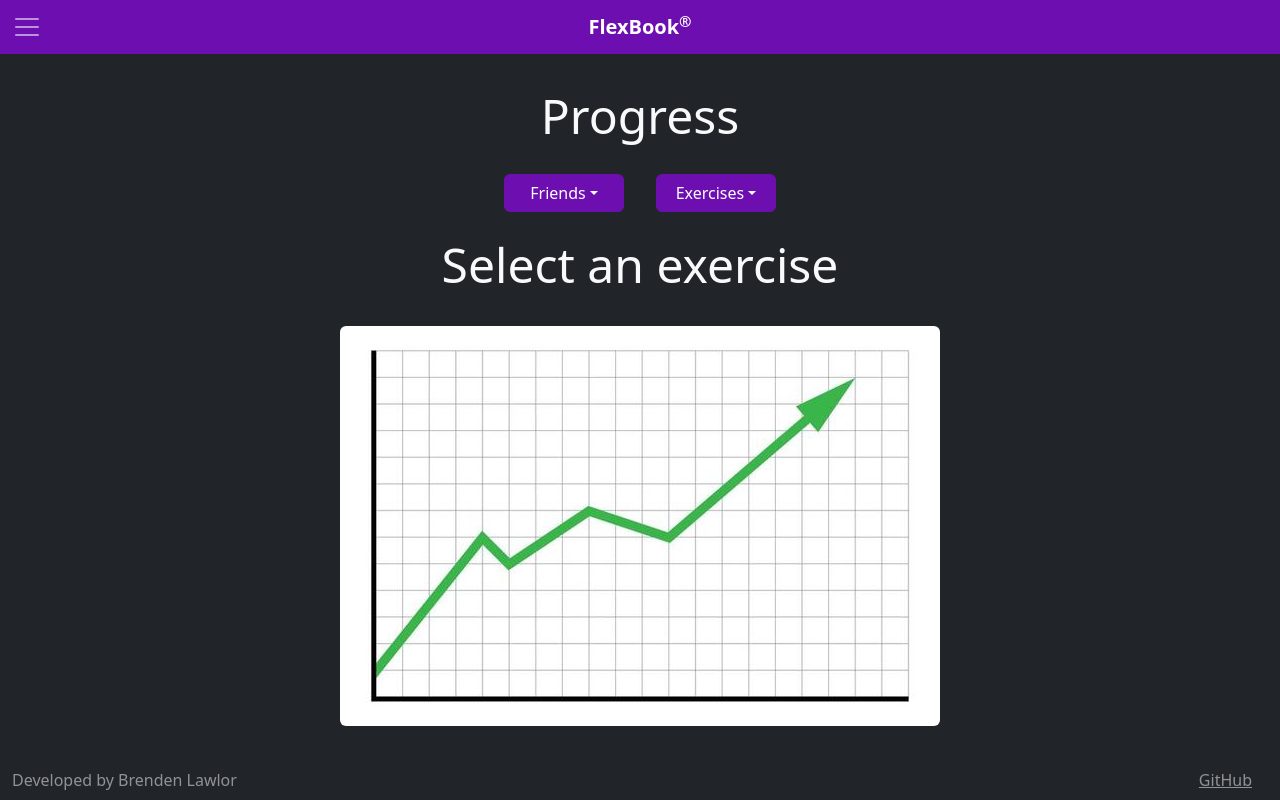
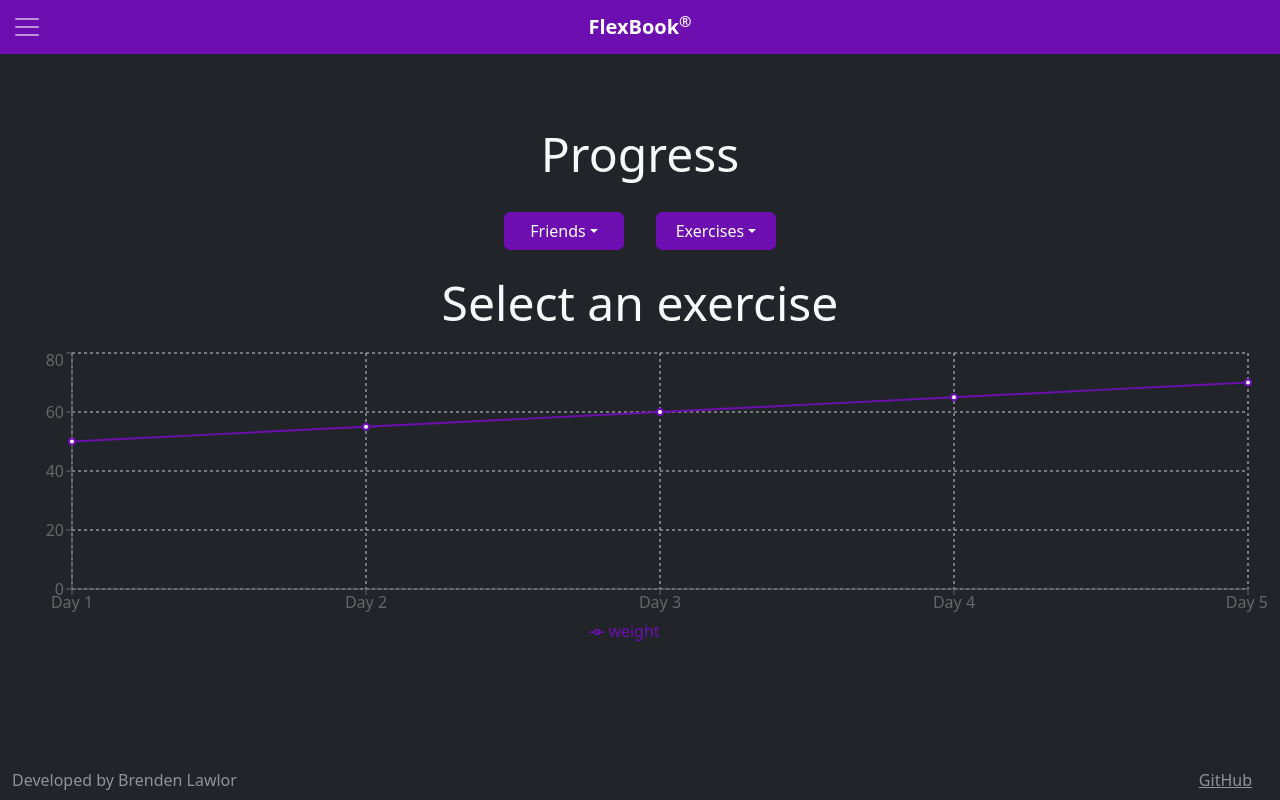
Before and after one commit to lawlorbrenden2/startup, a React (Vite) app: page /progress in a window 1280 px wide. Built offline with nearby package versions, Linux system fonts and the light colour scheme.

Commit message:
added recharts for dynamic exercise progress visualization

```diff
--- a/src/app.css
+++ b/src/app.css
@@ -35,6 +35,12 @@ header {
 .reaction-cards .card {
   scroll-snap-align: start;
 }
+
+.graph {
+  width: 100%;
+  height: 300px;
+}
+
 
 main {
   flex: 1 calc(100vh - 110px);
--- a/src/progress/progress.jsx
+++ b/src/progress/progress.jsx
@@ -1,4 +1,5 @@
 import React from 'react';
+import { LineChart, Line, XAxis, YAxis, CartesianGrid, Tooltip, Legend, ResponsiveContainer } from 'recharts';
 
 export function Progress() {
 
@@ -8,6 +9,15 @@ export function Progress() {
   const [exercises, setExercises] = React.useState(['Bench Press', 'Squat', 'Deadlift']);
   const [graphUrl, setGraphUrl] = React.useState('graph_up.jpg');
   const emojiOptions = ['🔥', '💪', '❄️', '❤️', '🎯', '🏋️'];
+
+  // Sample data (replace with real exercise progress later)
+  const chartData = [
+    { date: 'Day 1', weight: 50 },
+    { date: 'Day 2', weight: 55 },
+    { date: 'Day 3', weight: 60 },
+    { date: 'Day 4', weight: 65 },
+    { date: 'Day 5', weight: 70 },
+  ];
 
   const sendReaction = (emoji) => {
     if (!selectedFriend || !selectedExercise) return;
@@ -22,8 +32,6 @@ export function Progress() {
     setSentReactions((prevReactions) => [...prevReactions, newReaction]);
     console.log(`Sent reaction: ${emoji} to ${selectedFriend} for ${selectedExercise}`);
   }
-
-
 
 
   return (
@@ -66,12 +74,17 @@ export function Progress() {
         </div>
       </div>
       <h2>{selectedExercise || "Select an exercise"}</h2>
-      <div className="graph my-3">
-        {graphUrl ? (
-          <img src={graphUrl} className="img-fluid rounded" alt={`${selectedExercise} Progress Graph`} />
-        ) : (
-          <p>No graph to display</p>
-        )}
+      <div className="graph mb-3">
+        <ResponsiveContainer width="100%" height={300}>
+          <LineChart data={chartData} margin={{ top: 5, right: 20, left: 0, bottom: 5 }}>
+            <CartesianGrid strokeDasharray="3 3" />
+            <XAxis dataKey="date" />
+            <YAxis />
+            <Tooltip />
+            <Legend />
+            <Line type="monotone" dataKey="weight" stroke="#6d0fb0" strokeWidth={2} />
+          </LineChart>
+        </ResponsiveContainer>
       </div>
       {selectedFriend && selectedExercise && (
         <div className="reaction-dropdown mt-3 text-center">
```
